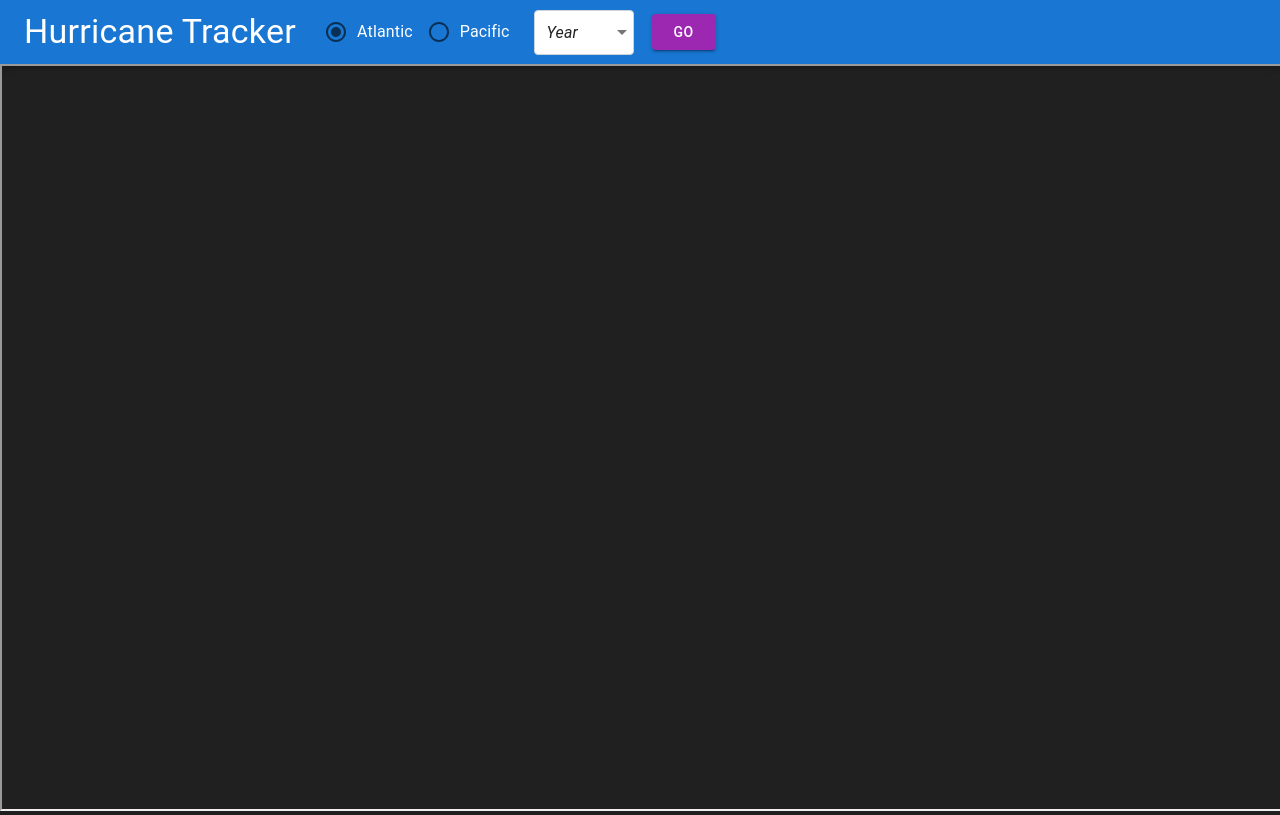
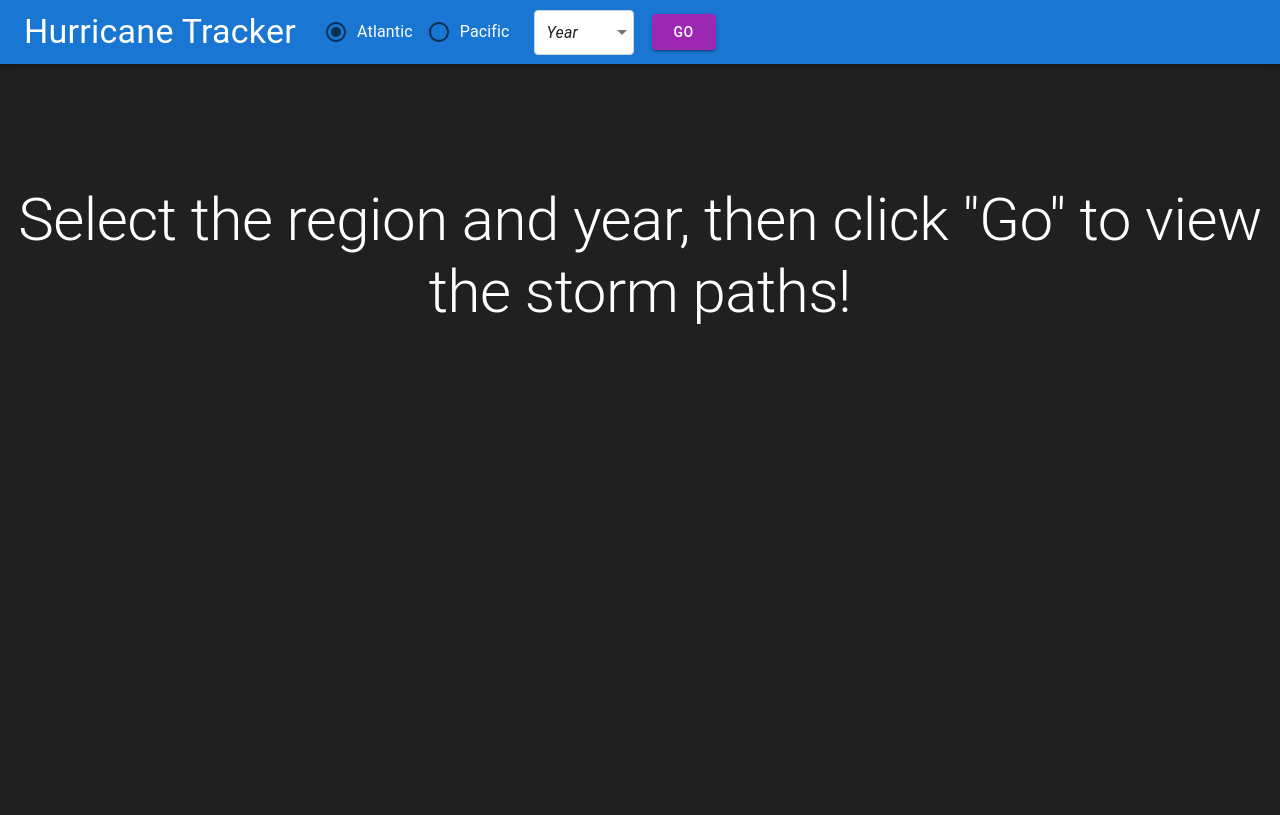
Before and after one commit to bcheung98/hurricane-tracker, a React (Create React App) app: page / in a window 1280 px wide. Built offline with nearby package versions, Linux system fonts and the light colour scheme.

Commit message:
Added helper text when site is first loaded

```diff
--- a/src/components/TrackViewer.js
+++ b/src/components/TrackViewer.js
@@ -40,7 +40,7 @@ const TrackViewer = () => {
     const [frameSrc, setFrameSrc] = React.useState("");
     const handleSubmit = (e) => {
         e.preventDefault();
-        setFrameSrc(`./tracks/hurricane_tracks_${region}_${year}.html`);
+        setFrameSrc(`./hurricane-tracker/tracks/hurricane_tracks_${region}_${year}.html`);
     }
 
     return (
@@ -77,7 +77,7 @@ const TrackViewer = () => {
                     </Toolbar>
                 </AppBar>
             </Box>
-            <iframe src={frameSrc} title="frame" width={"100%"}></iframe>
+            {frameSrc === "" ? <Typography variant="h2" component="div" sx={{ color: "white", textAlign: "center", marginTop: "120px" }}>Select the region and year, then click "Go" to view the storm paths!</Typography> : <iframe src={frameSrc} title="frame" width={"100%"} sandbox="allow-scripts"></iframe>}
         </React.Fragment>
     );
 }
```
